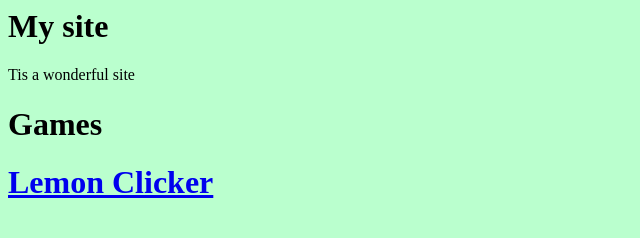
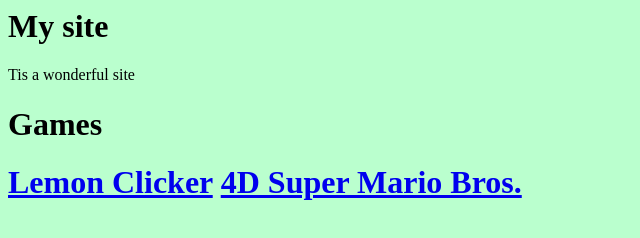
Before and after one commit to StacyGay/corbingay_com, a plain HTML site: page index.html in a window 1280 px wide. Shown: the whole page, without its empty margins (0-640 px from the left). Drawn offline with Linux system fonts and the light colour scheme.

Commit message:
nothing
nothing, tra la la

```diff
--- a/index.html
+++ b/index.html
@@ -11,3 +11,4 @@
 Tis a wonderful site
 <h1>Games<h1>
     <a href="https://www.corbingay.com/lemon">Lemon Clicker</a>
+    <a href="https://www.corbingay.com/4dmario">4D Super Mario Bros.</a>
```
Also changed, not shown: secrets/____.png (added).
